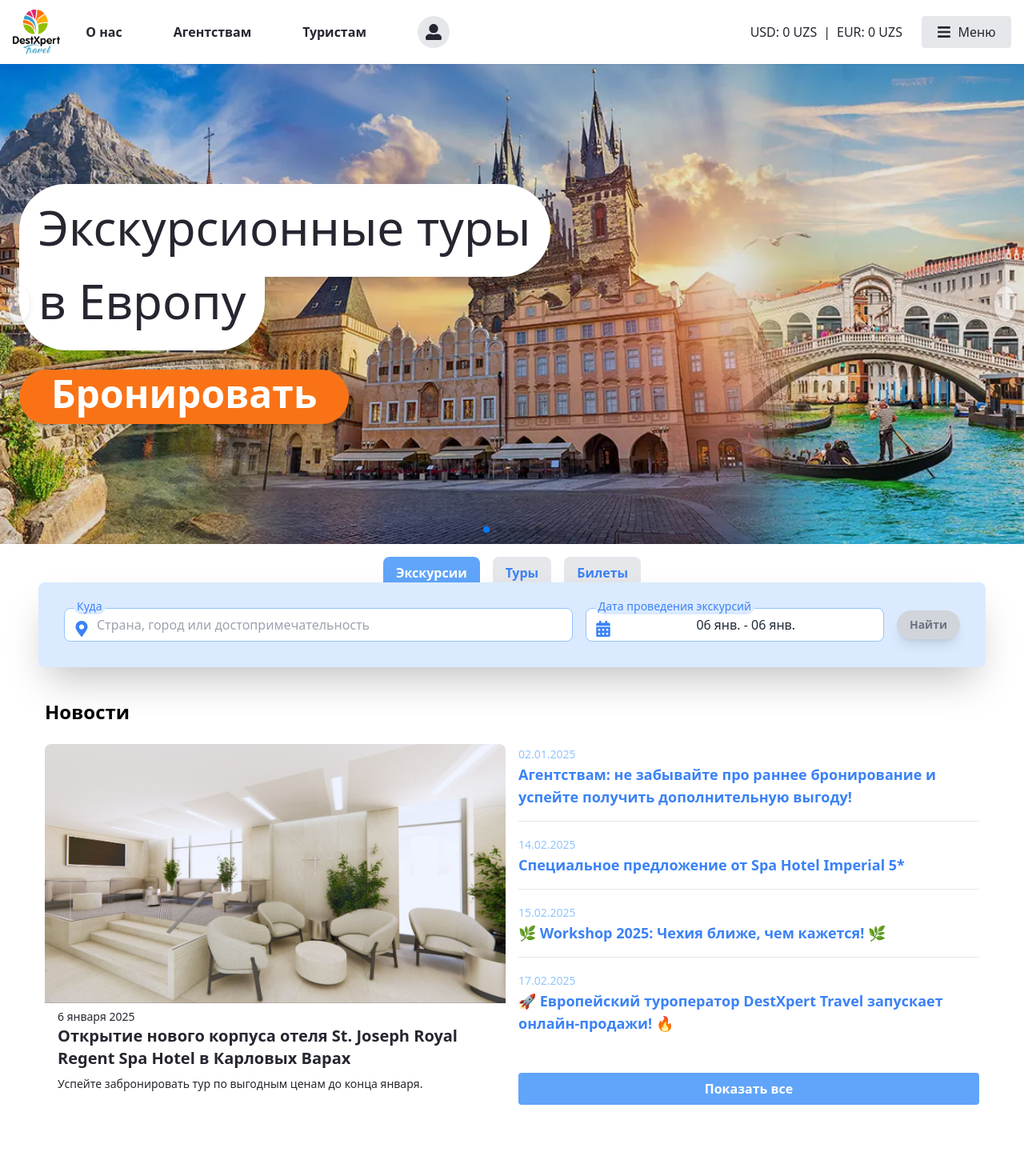
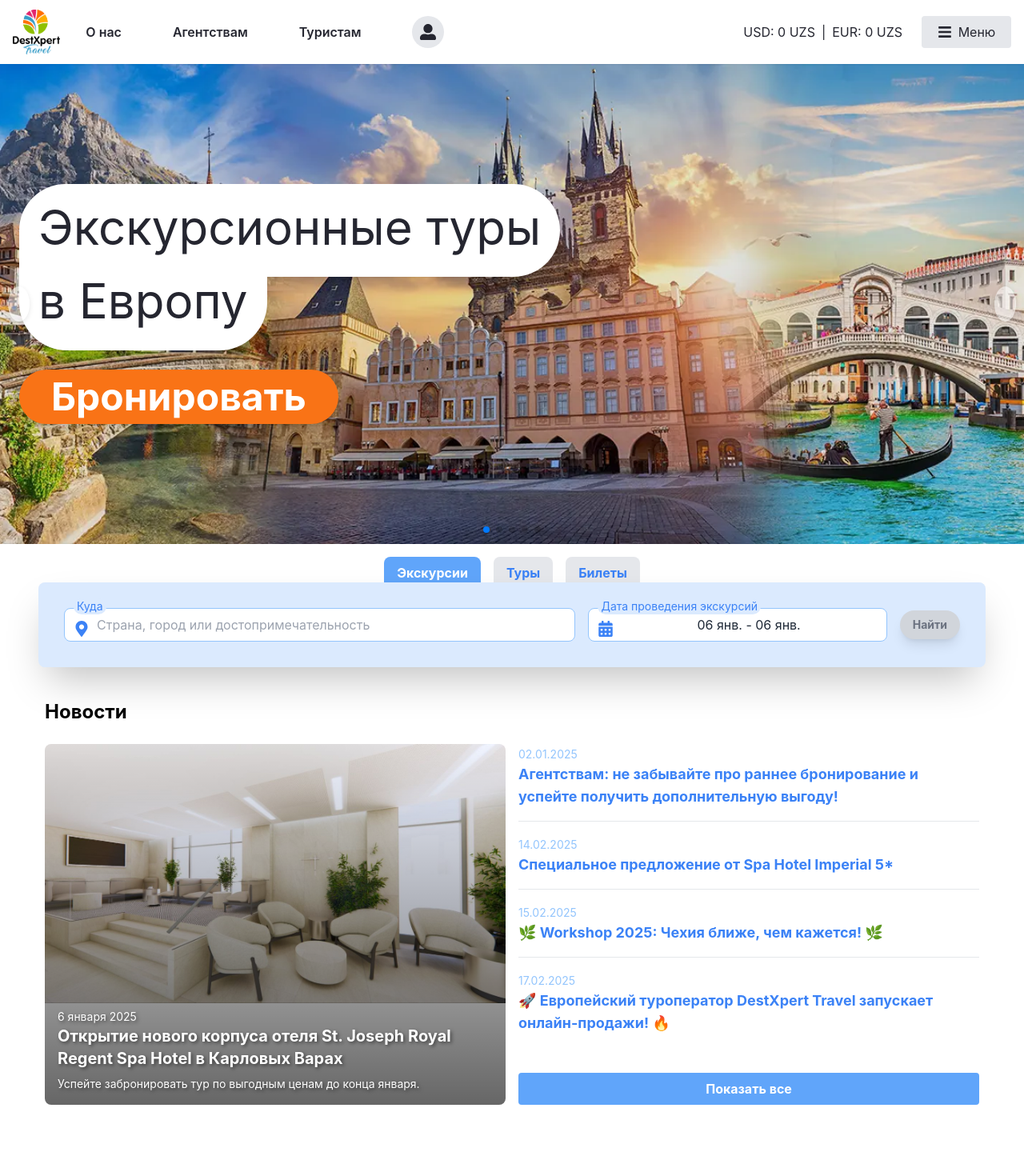
Before and after one commit to Marapu1a/dest-xPert, a React (Vite) app: page / in a window 1280 px wide. Shown: the top 1465 px of the page at 80% size. Built offline with nearby package versions, Linux system fonts and the light colour scheme; no server answers.

Commit message:
fixes 18.02.2025

```diff
--- a/src/pages/home/header/Carousel.jsx
+++ b/src/pages/home/header/Carousel.jsx
@@ -22,7 +22,7 @@
       'md:text-[#252630] text-white text-4xl md:text-6xl px-6 pb-8 pt-0 md:bg-white rounded-[60px] rounded-tl-none rounded-tr-none shadow-lg',
     buttonText: 'Бронировать',
     buttonStyle:
-      'mt-6 bg-orange-500 text-white text-[28px] md:text-[48px] pb-5 pt-3 px-10 font-bold rounded-full shadow-lg hover:bg-orange-600 transition',
+      'mt-6 bg-orange-500 text-white text-[28px] md:text-[48px] py-4 px-10 font-bold rounded-full shadow-lg hover:bg-orange-600 transition',
   },
   {
     image: image2,
@@ -34,7 +34,7 @@
       'md:text-[#252630] text-white text-xl md:text-2xl md:bg-white px-6 pb-6 pt-0 rounded-[50px] rounded-tl-none rounded-tr-none shadow-lg',
     buttonText: 'Регистрация',
     buttonStyle:
-      'mt-6 bg-orange-500 text-white text-[28px] md:text-[48px] pb-5 pt-3 px-10 font-bold rounded-full shadow-lg hover:bg-orange-600 transition',
+      'mt-6 bg-orange-500 text-white text-[28px] md:text-[48px] py-4 px-10 font-bold rounded-full shadow-lg hover:bg-orange-600 transition',
   },
   {
     image: image3,
@@ -55,7 +55,7 @@
     subtitleStyle: '',
     buttonText: 'Перейти',
     buttonStyle:
-      'mt-6 bg-blue-500 text-white text-[28px] md:text-[38px] font-bold py-2 pb-4 px-10 rounded-full shadow-lg hover:bg-blue-600 transition',
+      'mt-6 bg-blue-500 text-white text-[28px] md:text-[38px] font-bold py-3 px-10 rounded-full shadow-lg hover:bg-blue-600 transition',
   },
   {
     image: image5,
--- a/src/pages/home/sections/News.jsx
+++ b/src/pages/home/sections/News.jsx
@@ -8,6 +8,7 @@
       <h2 className="text-2xl font-bold mb-6">Новости</h2>
       <div className="flex flex-col md:flex-row">
         {/* Левый блок с фото и анонсом главной новости */}
+        {/* Левый блок с фото и анонсом главной новости */}
         <div className="flex-1 md:w-2/3 relative mb-4 md:mb-0 group overflow-hidden rounded-lg">
           <div className="w-full overflow-hidden">
             <img
@@ -16,15 +17,18 @@
               className="w-full h-full object-cover transform transition-transform duration-300 group-hover:scale-110"
             />
           </div>
-          <div className="absolute inset-0 bg-black bg-opacity-0 transition-all duration-300 flex flex-col justify-end p-4">
-            <span className="text-[#252630] text-sm">6 января 2025</span>
-            <h3 className="text-[#252630] text-xl font-bold mb-2">
+          {/* Градиентный фон снизу */}
+          <div className="absolute inset-0 bg-gradient-to-t from-black/60 via-black/30 to-transparent transition-all duration-300 flex flex-col justify-end p-4">
+            <span className="text-white text-sm sm:text-shadow-md">
+              6 января 2025
+            </span>
+            <h3 className="text-xl font-bold mb-2 text-white sm:text-shadow-md">
               <Link to="/news/main-news" className="hover:underline">
                 Открытие нового корпуса отеля St. Joseph Royal Regent Spa Hotel
                 в Карловых Вараx
               </Link>
             </h3>
-            <p className="text-[#252630] text-sm">
+            <p className="text-sm text-white sm:text-shadow-md">
               Успейте забронировать тур по выгодным ценам до конца января.
             </p>
           </div>
--- a/src/styles/styles.css
+++ b/src/styles/styles.css
@@ -1,7 +1,11 @@
 @tailwind base;
 @tailwind components;
 @tailwind utilities;
+@import url('https://fonts.googleapis.com/css2?family=Inter:wght@300;400;500;600;700&display=swap');
 
+body {
+  @apply font-sans;
+}
 
 /* УВЕДОМЛЕНИЕ */
 @keyframes fade-in {
--- a/tailwind.config.js
+++ b/tailwind.config.js
@@ -2,6 +2,10 @@
   content: ['./index.html', './src/**/*.{js,jsx,ts,tsx}'],
   theme: {
     extend: {
+      fontFamily: {
+        sans: ['Inter', 'Arial', 'sans-serif'], // Основной шрифт
+        serif: ['Georgia', 'serif'], // Альтернативный
+      },
       textShadow: {
         sm: '1px 1px 2px rgba(0, 0, 0, 0.5)',
         md: '2px 2px 4px rgba(0, 0, 0, 0.5)',
```
